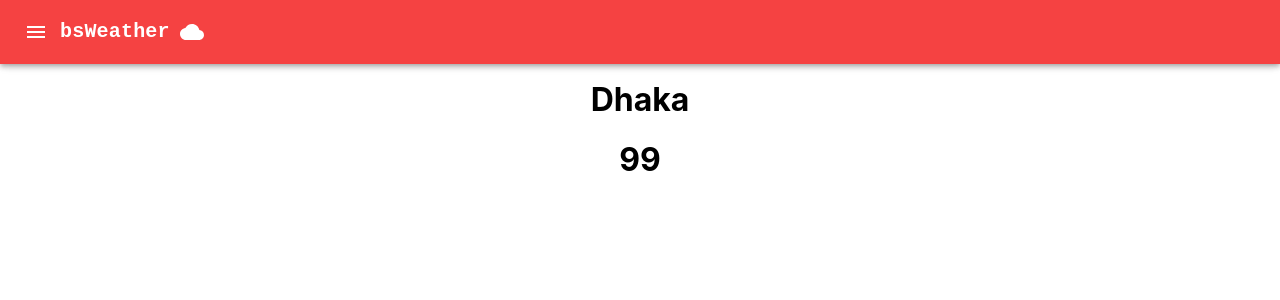
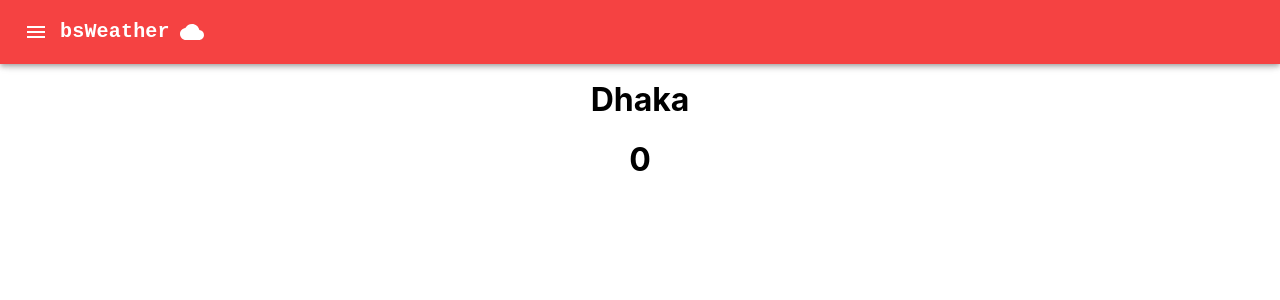
Before and after one commit to dx-pranta/ReactTypeScript, a React (Create React App) app: page /Dhaka in a window 1280 px wide. Shown: the top 300 px of the page. Built offline with nearby package versions, Linux system fonts and the light colour scheme.

Commit message:
Refactored

```diff
--- a/src/Components/counter.tsx
+++ b/src/Components/counter.tsx
@@ -1,29 +1,23 @@
-import React, { useState, useReducer } from 'react'
+import React from 'react'
 import Button from '@material-ui/core/Button';
-import CounterReducer from '../store/reducers/counterReducer';
-import {initialState} from '../store/reducers/counterReducer';
 import {useSelector, useDispatch} from 'react-redux'
 
 
-import { increment, decrement,itemsFetchData } from '../store/actions'
+import { increment, itemsFetchData } from '../store/actions'
 
 
 
 interface stateType {
-    counter: Function,
-    isLogged: Function,
-}
-
-interface ReducerType {
-    counter: number,
+    counterReducer: {
+        counter: number
+    }
     isLogged: boolean
 }
 
+
 const Counter: React.FC = () => {
+    const counterState = useSelector((state: stateType) => state.counterReducer);
 
-    // const [state, dispatch] = useReducer(CounterReducer, initialState);
-
-    const counter = useSelector((state: stateType) => state.counter);
     const dispatch = useDispatch();
 
     const handleIncrement = () => {
@@ -37,7 +31,7 @@ const Counter: React.FC = () => {
     return (
 
         <div style={Styles.container}>
-            <h1>{counter}</h1>
+            <h1>{counterState.counter}</h1>
             <Button
                 style={Styles.button}
                 variant="contained"
--- a/src/Screens/City.tsx
+++ b/src/Screens/City.tsx
@@ -1,11 +1,11 @@
-import React, { useReducer } from 'react'
-import CounterReducer from '../store/reducers/counterReducer';
-import {initialState} from '../store/reducers/counterReducer'
-import {useSelector, useDispatch} from 'react-redux'
+import React from 'react'
+import {useSelector} from 'react-redux'
 
 interface stateType {
-    counter: Function,
-    isLogged: Function,
+    counterReducer: {
+        counter: number
+    }
+    isLogged: boolean
 }
 
 interface CityProps {
@@ -15,13 +15,14 @@ interface CityProps {
 
 const City: React.FC<CityProps> = (props) => {
     // const [state, dispatch] = useReducer(CounterReducer, initialState);
-    const counter = useSelector((state: stateType) => state.counter);
+    const counterState = useSelector((state: stateType) => state.counterReducer);
+
     // const dispatch = useDispatch();
 
     return (
         <div className="App" style={Styles.container}>
             <h1>{props.cityName}</h1>
-            <h1>{counter}</h1>
+            <h1>{counterState.counter}</h1>
         </div>
     )
 }
--- a/src/store/reducers/counterReducer.ts
+++ b/src/store/reducers/counterReducer.ts
@@ -3,14 +3,22 @@ interface actionType {
     payload: number
 }
 
-export const initialState = 99;
+const initialState = {
+    counter: 0
+};
 
 const counterReducer = (state = initialState, action: actionType) => {
     switch (action.type) {
         case 'INCREMENT':
-            return state + action.payload;
+            return {
+                ...state,
+                counter: state.counter + action.payload
+            }
         case 'DECREMENT':
-            return state - action.payload;
+            return {
+                ...state,
+                counter: state.counter - action.payload
+            }
         default:
             return state;
     }
--- a/src/store/reducers/index.ts
+++ b/src/store/reducers/index.ts
@@ -3,8 +3,8 @@ import isLoggedReducer from './isLoggedReducer'
 import { combineReducers } from 'redux';
 
 const allReducers = combineReducers({
-    counter: counterReducer,
-    isLogged: isLoggedReducer,
+    counterReducer,
+    isLoggedReducer,
 });
 
 export default allReducers;
```
